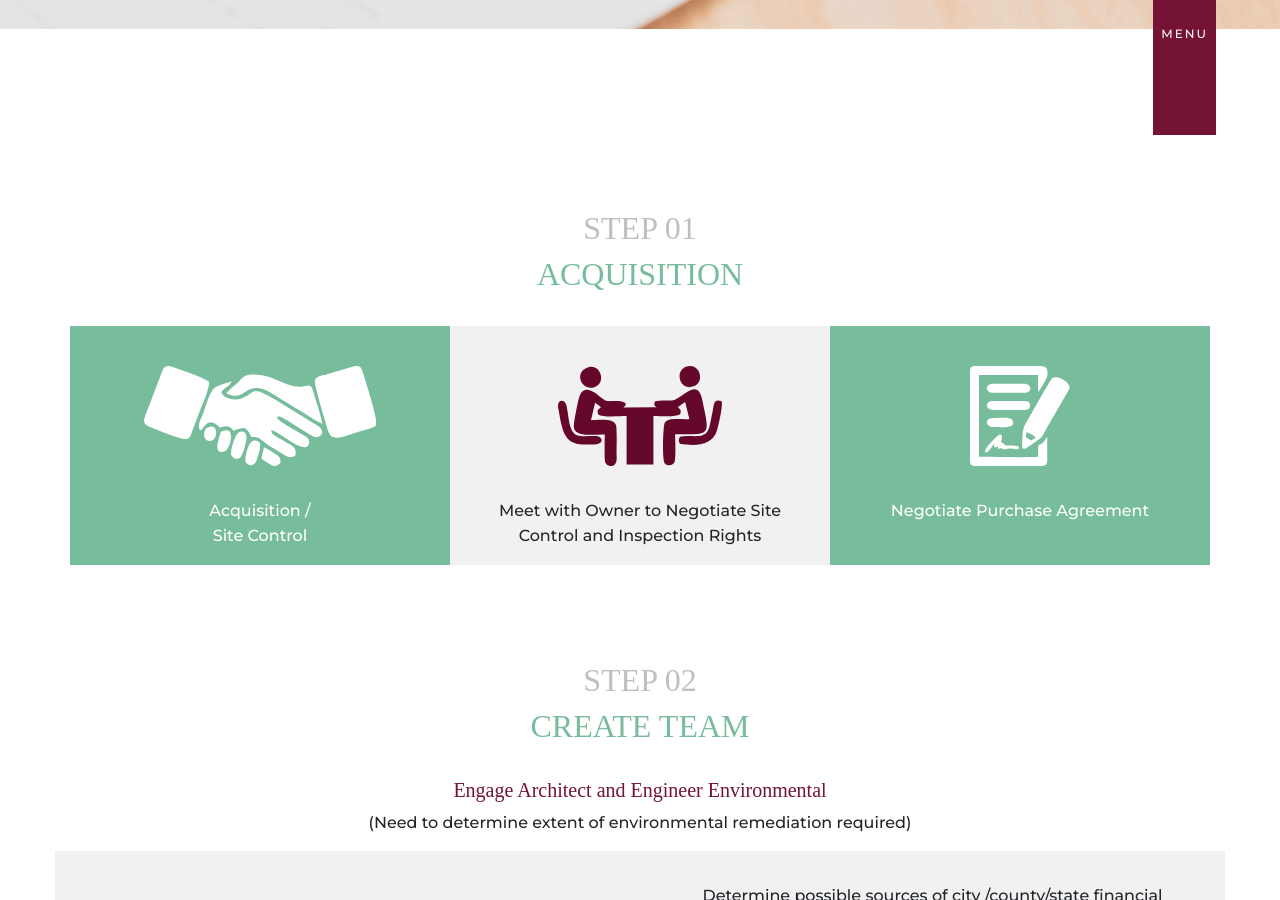
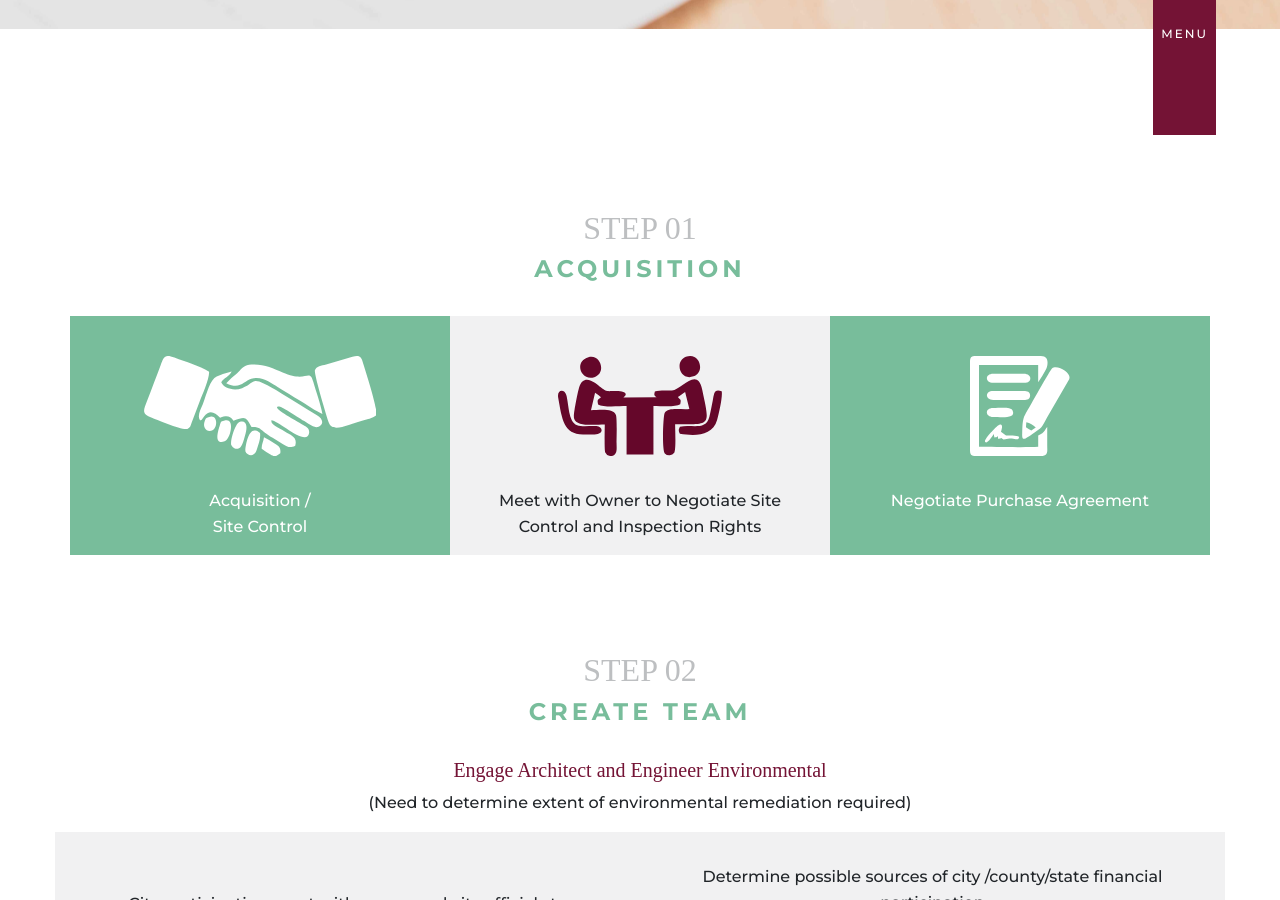
Before and after one commit to mesabafinance/taqtyle.com, a Jekyll site: the page built from process.html, in a window 1280 px wide and 900 px high, scrolled down 990 px. Built offline with Jekyll 4.4.1, drawn with Linux system fonts in a browser that asks for light colours; some web fonts are replaced.

Commit message:
changed contact button and styling on processpage

```diff
--- a/_includes/footer.html
+++ b/_includes/footer.html
@@ -3,9 +3,9 @@
         <div class="container py-5">
             <a href="/contact/">
                 <div class="ml-auto text-center">
-                    <h3 class="text-white">contact
+                    <p class="text-white">contact
                         <span class="arr">→</span>
-                    </h3>
+                    </p>
 
                 </div>
             </a>
--- a/assets/css/_sass/_footer.scss
+++ b/assets/css/_sass/_footer.scss
@@ -14,8 +14,13 @@
     a {
         text-decoration: none;
     }
-    h3 {
-        font-size: 2.2rem;
-        // font-weight: bold;
+    // h3 {
+    //     font-size: 2.2rem;
+    //     // font-weight: bold;
+    // }
+    p {
+        text-transform: uppercase;
+        letter-spacing: 2px;
+        margin-bottom: 0;
     }
 }
--- a/assets/css/_sass/_home.scss
+++ b/assets/css/_sass/_home.scss
@@ -68,7 +68,8 @@
 
     h2 {
         color: white;
-        font-size: 2.375rem;
+        font-size: 1.5rem;
+        line-height: 31px;
 
         @media (max-width: 762px) {
             font-size: 1.25rem;
--- a/assets/css/_sass/_process.scss
+++ b/assets/css/_sass/_process.scss
@@ -6,6 +6,8 @@
     @media (min-width: 762px) {
         min-height: 50vh;
     }
+
+
 }
 
 .process-page {
@@ -92,11 +94,29 @@
     }
 }
 
-.section3 p {
-    // width: 270px;
-    // padding: 1rem;
-    // border: 1px solid $primary-color;
+.section3{
+
+    .card {
+        margin-bottom: 1rem;
+
+        @media (min-width: 762px) {
+            margin: 1rem;
+
+
+        }
+
+    }
+
+    p {
+        // width: 270px;
+        // padding: 1rem;
+        // border: 1px solid $primary-color;
+    }
+
 }
+
+
+
 
 .section4 {
     .card-img-top {
@@ -115,7 +135,12 @@
     p {
         background: $primary-color;
         color: white;
-        padding: 2rem;
+        padding: 2rem 0;
+
+        @media (min-width: 762px) {
+            padding: 2rem;
+
+        }
     }
     p:first-of-type {
         background: $secondary-color;
--- a/process.html
+++ b/process.html
@@ -41,7 +41,7 @@
             <div class="d-flex flex-column">
                 <div class="align-self-center mb-4">
                     <h4>Step 01</h4>
-                    <h3>Acquisition</h3>
+                    <h2>Acquisition</h2>
                 </div>
                 <div class="row">
                     <div class="col-12 col-lg section-1-card">
@@ -75,7 +75,7 @@
             <div class="row d-flex align-items-center justify-content-center">
                 <div class="col-md-12 pt-5 mt-5 mb-4">
                     <h4>Step 02</h4>
-                    <h3>Create Team</h3>
+                    <h2>Create Team</h2>
                 </div>
                 <div>
                     <h5>Engage Architect and Engineer Environmental</h5>
@@ -157,32 +157,32 @@
             <div class="">
                 <div class="pt-5 mt-5 mb-4">
                     <h4>Step 03</h4>
-                    <h3>Financial</h3>
+                    <h2>Financial</h2>
                 </div>
             </div>
             <div class="card-deck">
-                <div class="card col">
+                <div class="card ">
                     <div class="card-body">
                         <p class="card-text">Pro Forma and Private / Public Financing</p>
                     </div>
                 </div>
-                <div class="card col">
+                <div class="card ">
                     <div class="card-body">
                         <p class="card-text">Determine Financial Feasibility</p>
                     </div>
                 </div>
-                <div class="card col">
+                <div class="card ">
                     <div class="card-body">
                         <p class="card-text">Identify Potential Financing Source & Terms</p>
                     </div>
                 </div>
                 <div class="w-100"></div>
-                <div class="card col-4">
+                <div class="card col">
                     <div class="card-body">
                         <p class="card-text">Financial Analysis</p>
                     </div>
                 </div>
-                <div class="card col-4">
+                <div class="card col">
                     <div class="card-body">
                         <p class="card-text">TIF and Grants</p>
                     </div>
@@ -209,7 +209,7 @@
             <div class="row">
                 <div class="col-md-12 pt-5 mt-5 mb-4">
                     <h4>Step 04</h4>
-                    <h3>Entitlements</h3>
+                    <h2>Entitlements</h2>
                 </div>
             </div>
             <div class="row row-cols-1 row-cols-sm-2 card-deck">
@@ -284,7 +284,7 @@
             <div class="row d-flex align-items-center justify-content-center">
                 <div class="col-md-12 pt-5 mt-5 mb-4">
                     <h4>Step 05</h4>
-                    <h3>Construction</h3>
+                    <h2>Construction</h2>
                 </div>
                 <div class="row">
                     <p class="col-md-6">Satisfy pre-closing conditions in purchase agreement and close acquisition of building
--- a/team.html
+++ b/team.html
@@ -45,7 +45,7 @@
         {% endfor %}
     </div>
 
-    <div class="container py-5">
+    <!-- <div class="container py-5">
         <h2 class="text-center mb-4">Partners</h2>
         {% for i in site.data.general.items.partners.items %}
             {% assign test = forloop.index|modulo: 2 %}
@@ -61,5 +61,5 @@
                 <div class="col-md-5 team-photo{% if test == 0 %} order-sm-first{% endif %}" style="background-image: url({{i.img}});"></div>
             </div>
         {% endfor %}
-    </div>
+    </div> -->
 </div>
```
